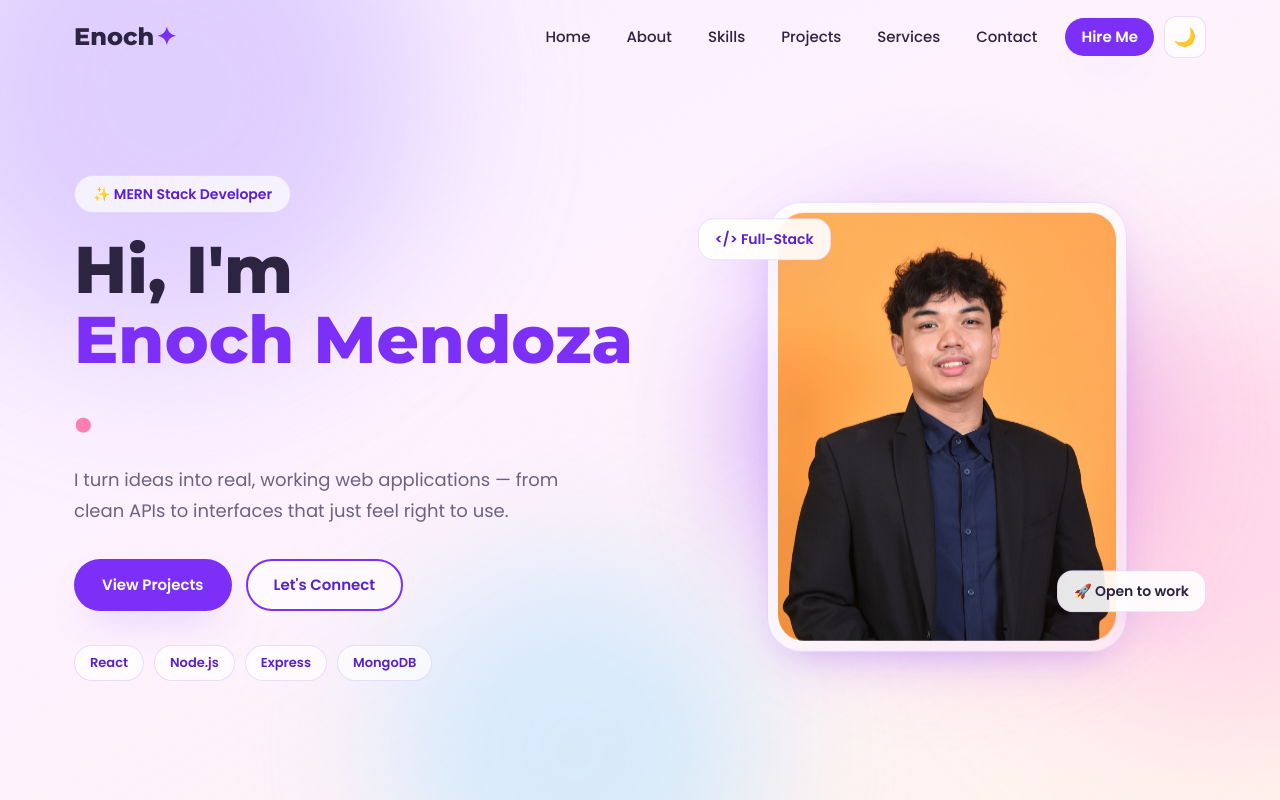
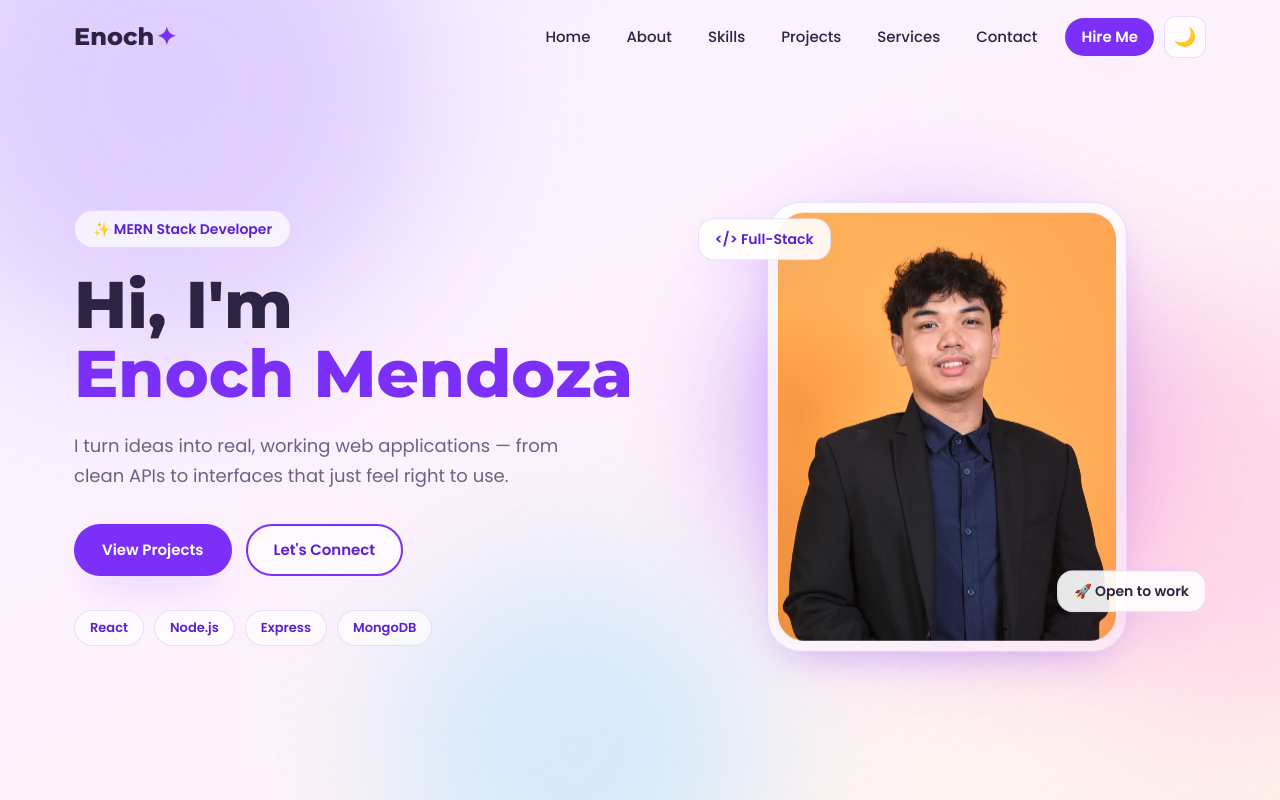
Before and after one commit to Nokiieee/MyPersonalWebsite, a React (Vite) app: page / in a window 1280 px wide. Shown: the top 800 px of the page. Built offline with nearby package versions, Linux system fonts and the light colour scheme.

Commit message:
Removed the dot

```diff
--- a/src/components/Hero.jsx
+++ b/src/components/Hero.jsx
@@ -15,7 +15,6 @@ function Hero() {
         </span>
         <h1 className="text-[clamp(38px,6vw,66px)] font-extrabold leading-[1.05] text-ink">
           Hi, I'm <span className="inline-block text-purple">Enoch Mendoza</span>
-          <span className="text-pink">.</span>
         </h1>
         <p className="mt-[22px] max-w-[500px] text-lg leading-[1.7] text-ink-soft max-[960px]:mx-auto">
           I turn ideas into real, working web applications — from clean APIs to
```
